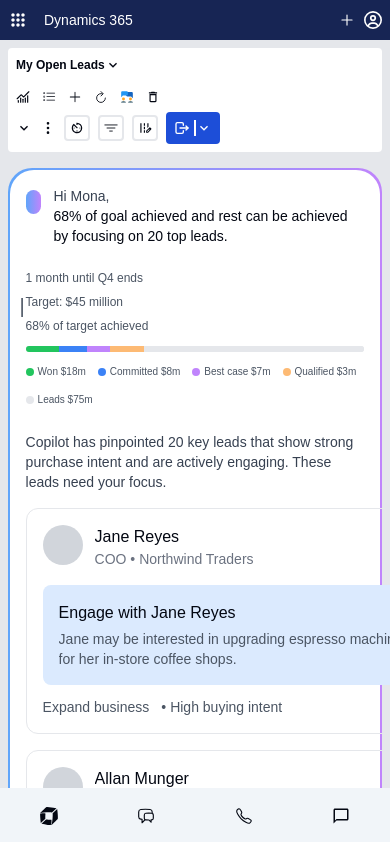
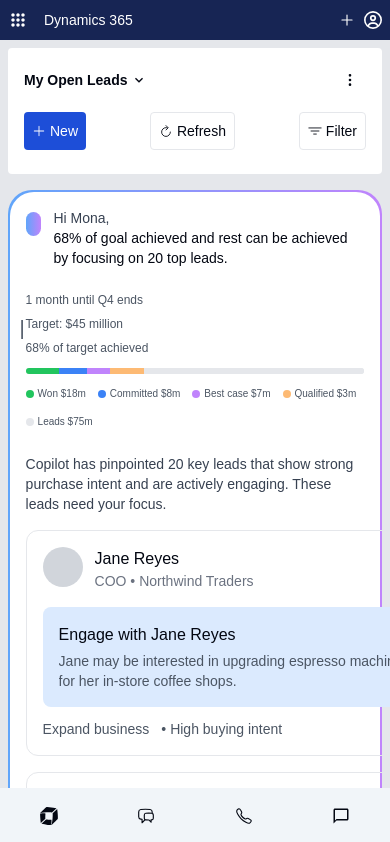
Before and after one commit to Mikeonweb/CRM-Dashboard, a Next.js app: page / in a window 390 px wide. Shown: the top 842 px of the page. Built offline with nearby package versions, Linux system fonts and the light colour scheme.

Commit message:
responsiveness on leadsheader

```diff
--- a/src/components/LeadsHeader.jsx
+++ b/src/components/LeadsHeader.jsx
@@ -1,6 +1,6 @@
 "use client";
 
-import React from "react";
+import React, { useState } from "react";
 import {
   MdKeyboardArrowDown,
   MdOutlineDelete,
@@ -14,65 +14,118 @@
 import { TbDotsVertical, TbLogout } from "react-icons/tb";
 
 const LeadsHeader = () => {
+  const [isMoreMenuOpen, setIsMoreMenuOpen] = useState(false);
+
+  const actionButtons = [
+    { icon: <LuChartNoAxesCombined />, label: "Show chart" },
+    { icon: <BsListTask />, label: "Focused view" },
+    { icon: <BsPlusLg />, label: "New" },
+    { icon: <IoRefresh />, label: "Refresh" },
+    { icon: <FcCollaboration />, label: "Collaborate" },
+    { icon: <MdOutlineDelete />, label: "Delete" },
+  ];
+
+  const controlButtons = [
+    { icon: <MdOutlineAvTimer />, label: "Smart data" },
+    { icon: <IoFilterOutline />, label: "Edit filters" },
+    { icon: <MdEditRoad />, label: "Edit columns" },
+  ];
+
   return (
-    <div className=" flex flex-col lg:flex-row sm:flex-row justify-between items-start lg:items-center bg-white rounded w-full gap-4">
+    <div className="p-2 bg-white rounded w-full">
+      {/* Mobile and Tablet View */}
+      <div className="xl:hidden">
+        <div className="flex justify-between items-center mb-4">
+          <div className="flex items-center">
+            <h3 className="font-semibold text-sm">My Open Leads</h3>
+            <MdKeyboardArrowDown className="ml-1" />
+          </div>
+
+          <button
+            onClick={() => setIsMoreMenuOpen(!isMoreMenuOpen)}
+            className="p-2"
+          >
+            <TbDotsVertical />
+          </button>
+        </div>
+
+        {isMoreMenuOpen && (
+          <div className="absolute right-2 mt-2 w-48 bg-white rounded-md shadow-lg z-50 py-1">
+            {actionButtons.map((button, index) => (
+              <button
+                key={index}
+                className="flex items-center gap-2 px-4 py-2 text-sm text-gray-700 hover:bg-gray-100 w-full"
+              >
+                {button.icon}
+                <span>{button.label}</span>
+              </button>
+            ))}
+            <div className="border-t border-gray-200 my-1"></div>
+            {controlButtons.map((button, index) => (
+              <button
+                key={index}
+                className="flex items-center gap-2 px-4 py-2 text-sm text-gray-700 hover:bg-gray-100 w-full"
+              >
+                {button.icon}
+                <span>{button.label}</span>
+              </button>
+            ))}
+          </div>
+        )}
+
+        {/* Mobile/Tablet Quick Actions */}
+        <div className="flex justify-between gap-2 overflow-x-auto pb-2">
+          <button className="flex items-center gap-1 text-sm bg-blue-700 text-white p-2 rounded whitespace-nowrap">
+            <BsPlusLg />
+            <span>New</span>
+          </button>
+          <button className="flex items-center gap-1 text-sm p-2 border rounded whitespace-nowrap">
+            <IoRefresh />
+            <span>Refresh</span>
+          </button>
+          <button className="flex items-center gap-1 text-sm p-2 border rounded whitespace-nowrap">
+            <IoFilterOutline />
+            <span>Filter</span>
+          </button>
+        </div>
+      </div>
+
+      {/* Desktop View */}
+      <div className="hidden xl:flex flex-row justify-between items-center">
         <div className="flex items-center">
           <h3 className="font-semibold text-[12px]">My Open Leads</h3>
           <MdKeyboardArrowDown />
         </div>
 
-      <div className="flex flex-col sm:flex-row gap-2 w-full lg:w-auto">
+        <div className="flex items-center gap-4">
           {/* Action buttons */}
           <div className="flex flex-wrap gap-3">
-          <button className="flex items-center gap-1 text-sm">
-            <LuChartNoAxesCombined />
-            <span className="hidden sm:inline">Show chart</span>
+            {actionButtons.map((button, index) => (
+              <button key={index} className="flex items-center gap-1 text-sm whitespace-nowrap">
+                {button.icon}
+                <span>{button.label}</span>
               </button>
-          <button className="flex items-center gap-1 text-sm">
-            <BsListTask />
-            <span className="hidden sm:inline">Focused view</span>
-          </button>
-          <button className="flex items-center gap-1 text-sm">
-            <BsPlusLg />
-            <span className="hidden sm:inline">New</span>
-          </button>
-          <button className="flex items-center gap-1 text-sm">
-            <IoRefresh />
-            <span className="hidden sm:inline">Refresh</span>
-          </button>
-          <button className="flex items-center gap-1 text-sm">
-            <FcCollaboration />
-            <span className="hidden sm:inline">Collaborate</span>
-          </button>
-          <button className="flex items-center gap-1 text-sm">
-            <MdOutlineDelete />
-            <span className="hidden sm:inline">Delete</span>
-          </button>
+            ))}
           </div>
 
           {/* Controls group */}
-        <div className="flex flex-wrap items-center gap-2">
+          <div className="flex items-center gap-2">
             <div className="flex items-center">
               <MdKeyboardArrowDown />
               <TbDotsVertical className="ml-2" />
             </div>
 
-          <button className="flex items-center gap-2 p-1 border-2 rounded text-sm">
-            <MdOutlineAvTimer />
-            <span className="hidden sm:inline">Smart data</span>
+            {controlButtons.map((button, index) => (
+              <button
+                key={index}
+                className="flex items-center gap-2 p-1 border-2 rounded text-sm whitespace-nowrap"
+              >
+                {button.icon}
+                <span>{button.label}</span>
               </button>
+            ))}
 
-          <button className="flex items-center gap-2 p-1 border-2 rounded text-sm">
-            <IoFilterOutline />
-            <span className="hidden sm:inline">Edit filters</span>
-          </button>
-
-          <button className="flex items-center gap-2 p-1 border-2 rounded text-sm">
-            <MdEditRoad />
-            <span className="hidden sm:inline">Edit columns</span>
-          </button>
-
-          <button className="flex items-center text-white bg-blue-700 p-2 rounded">
+            <button className="flex items-center text-white bg-blue-700 p-2 rounded whitespace-nowrap">
               <div className="border-r-2 border-white pr-1">
                 <TbLogout />
               </div>
@@ -81,6 +134,7 @@
           </div>
         </div>
       </div>
+    </div>
   );
 };
 
```
Lines whose indentation alone changed are shown as unchanged.
